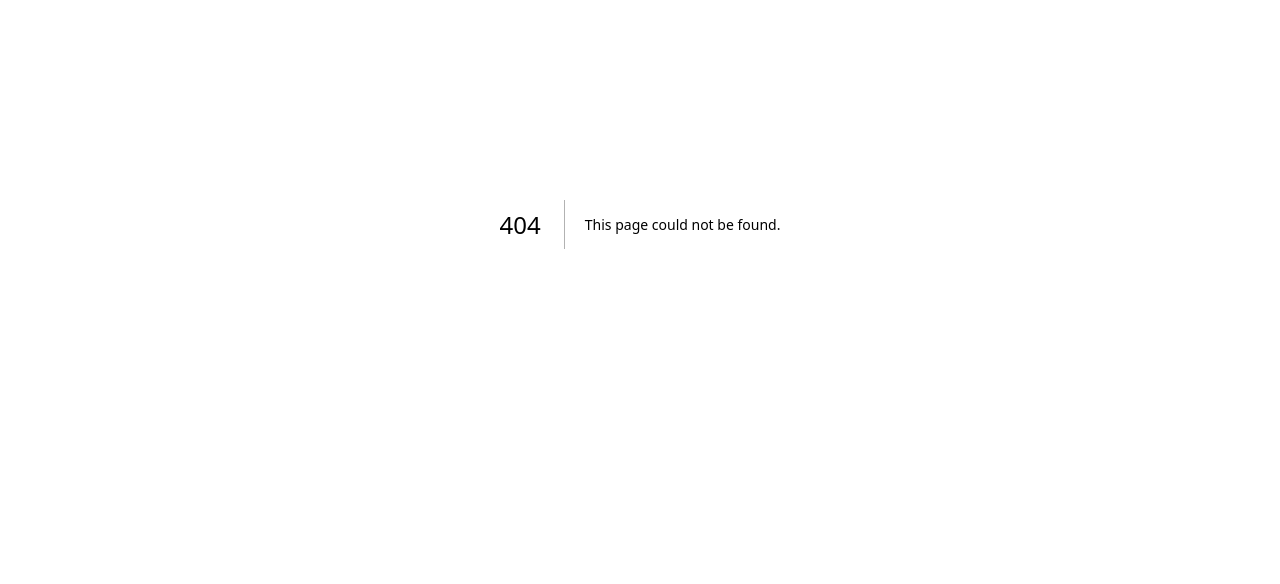
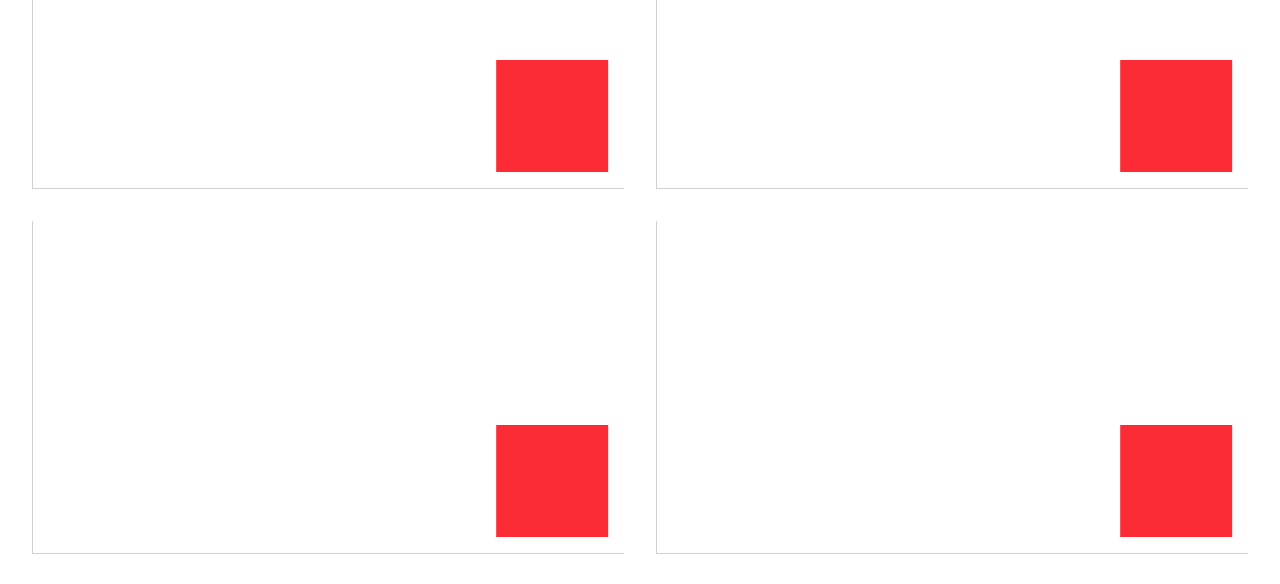
Before and after one commit to ofcljaved/dev-dump, a Next.js app: page /tools/easings in a window 1280 px wide. Before the commit this address had no page. Shown: the part 176-760 px from the top of the page. Built offline with nearby package versions, Linux system fonts and the light colour scheme.

Commit message:
chore: init easing

```diff
--- /dev/null
+++ b/src/app/tools/easings/page.tsx
@@ -0,0 +1,24 @@
+'use client';
+
+import { motion } from 'motion/react';
+
+export default function EasingPage() {
+  return (
+    <main className="p-8 grid grid-cols-[repeat(auto-fill,minmax(400px,1fr))] gap-8 content-start">
+      {Array.from({ length: 10 }).map((_, i) => (
+        <div key={i} className="border-l border-b border-current/20 aspect-video p-4 flex">
+          <motion.div
+            initial={{ x: '0%' }}
+            animate={{ x: '400%' }}
+            transition={{
+              duration: 1,
+              delay: 1,
+              ease: [.25, .46, .45, .94]
+            }}
+            className="aspect-square w-1/5 bg-red-500 mt-auto"
+          />
+        </div>
+      ))}
+    </main>
+  )
+}
```
